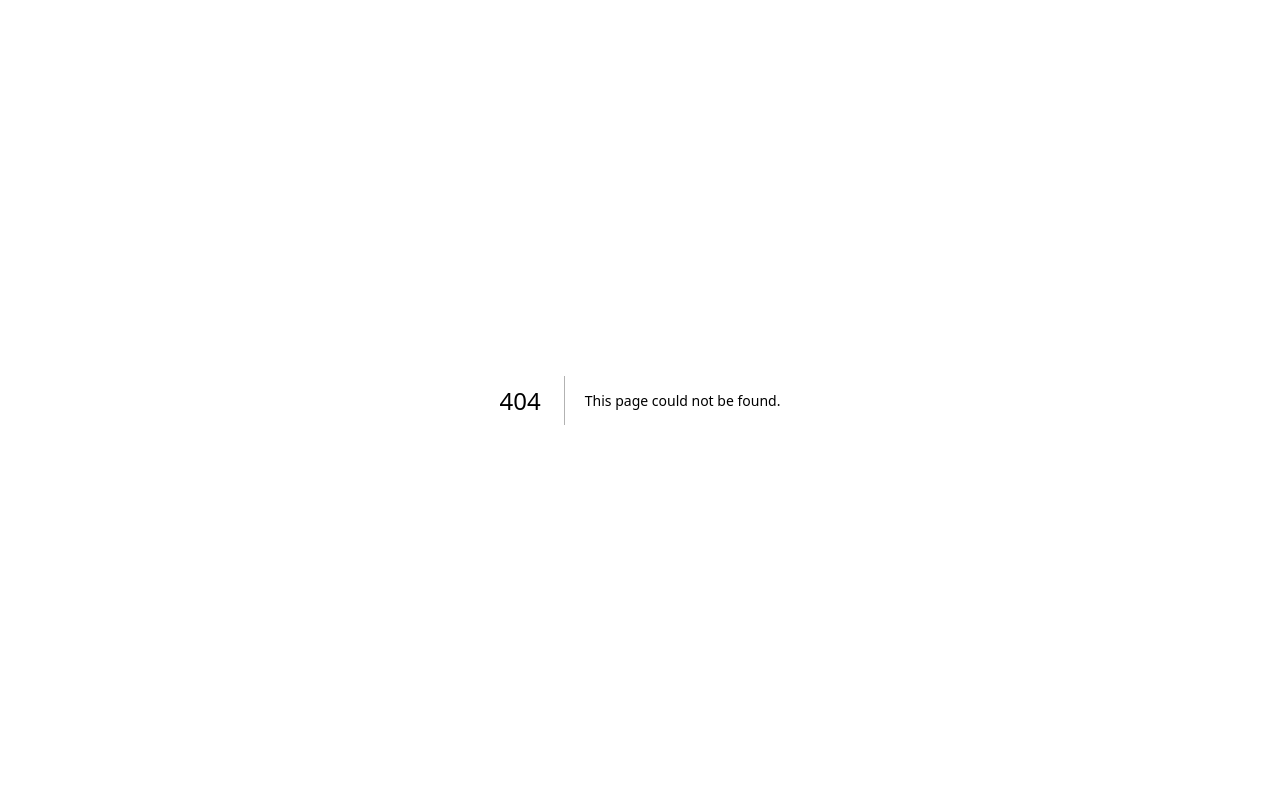
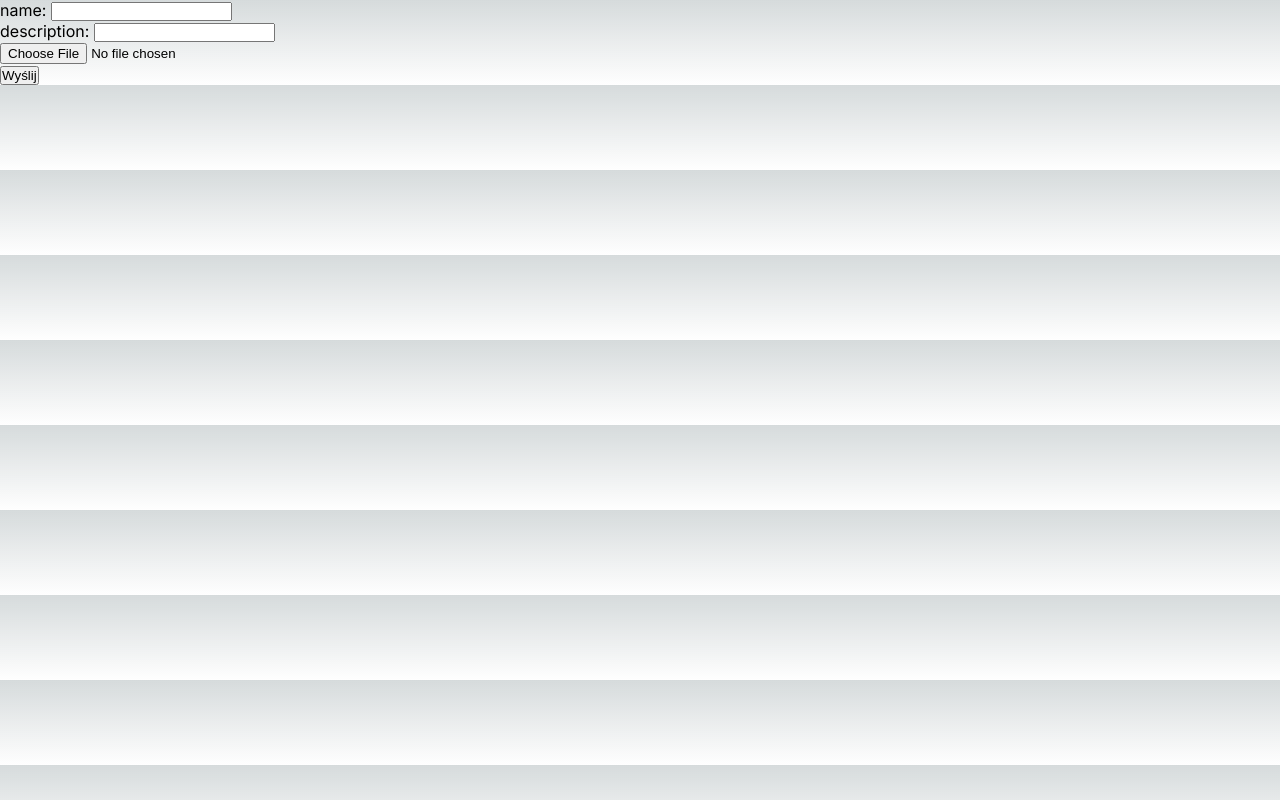
Before and after one commit to theImmortalCoders/gwizd-frontend, a Next.js app: page /testAddAnimal in a window 1280 px wide. Before the commit this address had no page. Built offline with nearby package versions, Linux system fonts and the light colour scheme.

Commit message:
adding animals function

```diff
--- a/src/app/report/page.tsx
+++ b/src/app/report/page.tsx
@@ -8,7 +8,9 @@ export default function report(){
         animal: "",
         photo: "",
         title: "",
-        description: ""
+        description: "",
+        latitude: 0,
+        longtitude: 0,
     })
     const handleChange = (
         e: React.ChangeEvent<HTMLInputElement | HTMLTextAreaElement>
--- /dev/null
+++ b/src/app/testAddAnimal/page.tsx
@@ -0,0 +1,67 @@
+'use client'
+import {useState} from "react";
+export default function addAnimal() {
+    const [formData,setFormData] = useState({
+        name: "",
+        description: "",
+        photo: "",
+    })
+
+    const handleChange = (
+        e: React.ChangeEvent<HTMLInputElement | HTMLTextAreaElement>
+    ) => {
+        const { name, value } = e.target;
+        setFormData({
+            ...formData,
+            [name]: value,
+        });
+    };
+    const handleSubmit = async (e: React.FormEvent) => {
+        e.preventDefault();
+        const response = await fetch("http://localhost:8080/api/animal",{
+            method: "POST",
+            credentials: "include",
+            body: JSON.stringify(formData),
+            headers: {
+                'Content-Type':'application/json'
+            }
+        })
+        const data = await response
+        console.log(data);
+    };
+
+
+    return(
+        <form onSubmit={handleSubmit}>
+            <div>
+                <label>name: </label>
+                <input
+                    name={"name"}
+                    type={"text"}
+                    value={formData.name}
+                    onChange={handleChange}
+                />
+            </div>
+            <div>
+                <label>description: </label>
+                <input
+                    name={"description"}
+                    type={"text"}
+                    value={formData.description}
+                    onChange={handleChange}
+                />
+            </div>
+            <div>
+                <input
+                    name={"photo"}
+                    type={"file"}
+                    value={formData.photo}
+                    onChange={handleChange}
+                />
+            </div>
+            <div>
+                <button type={"submit"}>Wyślij</button>
+            </div>
+        </form>
+    );
+}
--- a/src/app/test/page.tsx
+++ b/src/app/testGetAnimals/page.tsx
@@ -9,7 +9,6 @@ export default function testFunction() {
 
 
 
-
     return (
         <button onClick={getAnimals}>button</button>
     );
```
